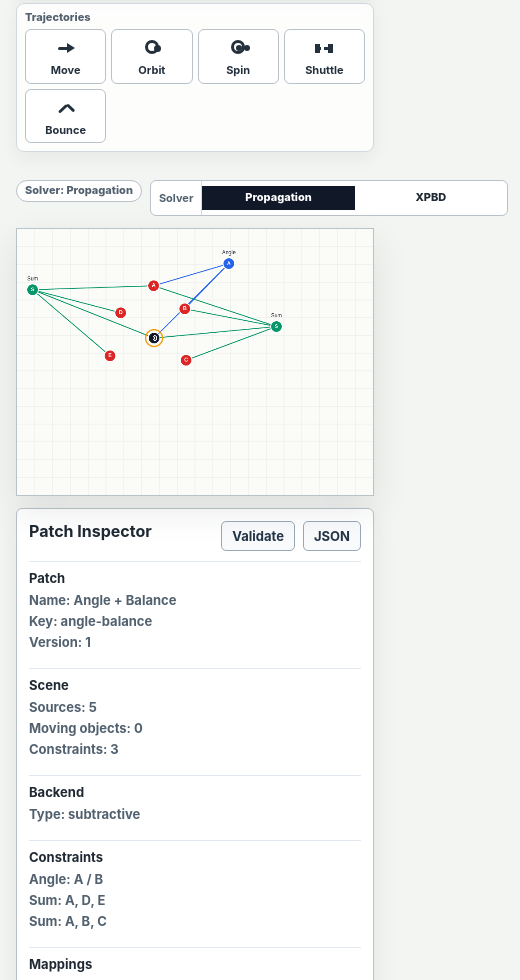
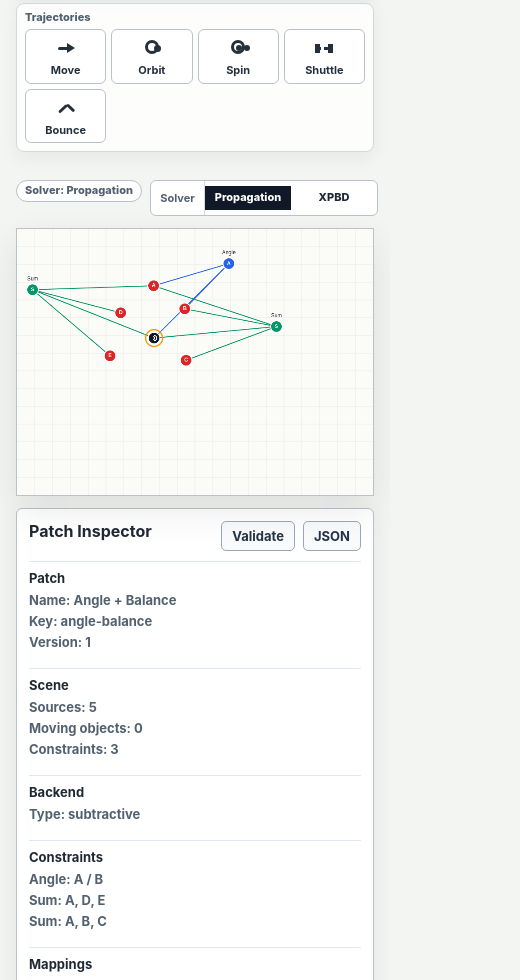
Before and after one commit to fpachet/musicspace, a website: page musicspace.html in a window 390 px wide. Shown: the part 818-1798 px from the top of the page, 520 px wide, since content can reach past the window. Drawn offline with Linux system fonts and the light colour scheme.

Commit message:
Stabilize solver selector layout

```diff
--- a/musicspace.html
+++ b/musicspace.html
@@ -596,6 +596,7 @@
     }
 
     .status {
+      min-width: 0;
       min-height: 22px;
       margin: 0;
       width: 100%;
@@ -606,7 +607,8 @@
     }
 
     .solver-badge {
-      flex: 0 0 auto;
+      flex: 0 0 126px;
+      width: 126px;
       min-height: 22px;
       padding: 4px 8px;
       border: 1px solid #b9c1c9;
@@ -616,6 +618,7 @@
       font-size: 11px;
       font-weight: 800;
       line-height: 1;
+      text-align: center;
       white-space: nowrap;
     }
 
@@ -626,15 +629,20 @@
     }
 
     .solver-control {
-      flex: 0 0 auto;
+      flex: 0 0 228px;
+      width: 228px;
     }
 
     .solver-control .mode-label {
+      flex: 0 0 54px;
+      justify-content: center;
       font-size: 11px;
       padding: 0 8px;
     }
 
     .solver-control button {
+      flex: 0 0 86px;
+      width: 86px;
       min-height: 24px;
       padding: 0 8px;
       font-size: 11px;
@@ -964,6 +972,16 @@
         flex: 1;
       }
 
+      .solver-control {
+        flex: 0 0 228px;
+        width: 228px;
+      }
+
+      .solver-control button {
+        flex: 0 0 86px;
+        width: 86px;
+      }
+
       button,
       select {
         min-height: 34px;
```
